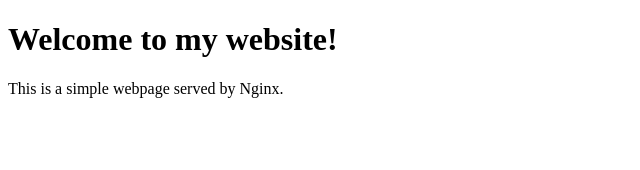
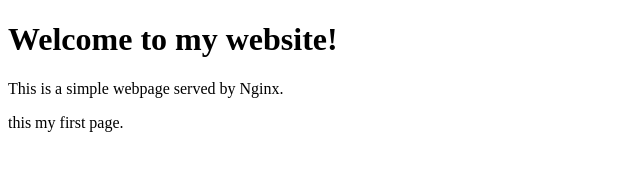
Before and after one commit to RahafAlgh21/da-test, a plain HTML site: page index.html in a window 1280 px wide. Shown: the whole page, without its empty margins (0-640 px from the left). Drawn offline with Linux system fonts and the light colour scheme.

Commit message:
Update index.html

```diff
--- a/index.html
+++ b/index.html
@@ -9,5 +9,6 @@
 <body>
     <h1>Welcome to my website!</h1>
     <p>This is a simple webpage served by Nginx.</p>
+    <p>this my first page.</p>
 </body>
 </html>
```
